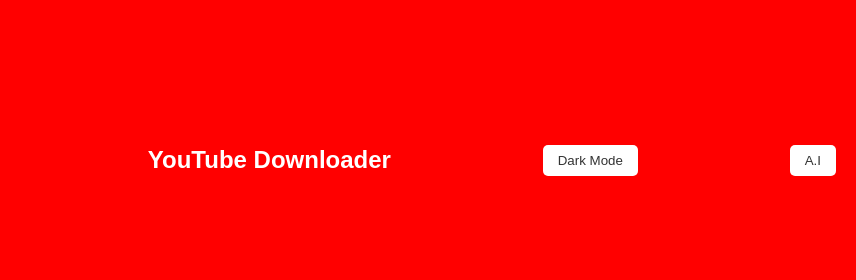
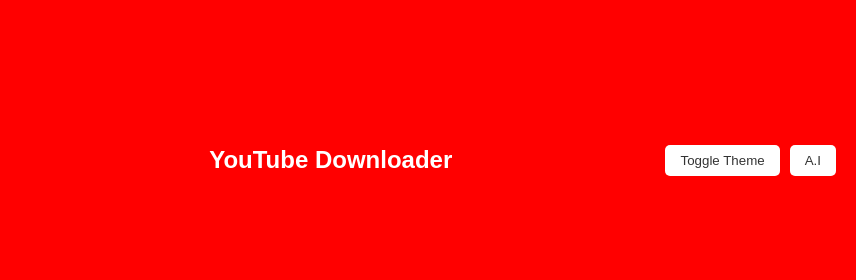
Before and after one commit to Sirian987/aiodl-app, a website: page index.html in a window 1280 px wide. Shown: the top 280 px of the page, 424-1280 px from the left. Drawn offline with Linux system fonts and the light colour scheme.

Commit message:
Update index.html

```diff
--- a/index.html
+++ b/index.html
@@ -121,6 +121,11 @@
       background-color: #121212;
       color: #ffffff;
     }
+.theme-toggle-container {
+      display: flex;
+      align-items: center;
+      gap: 10px;
+}
 .spinner {
   display: none;
   position: fixed;
@@ -267,11 +272,11 @@
 <header>
     <img src="https://upload.wikimedia.org/wikipedia/commons/b/b8/YouTube_Logo_2017.svg" alt="YouTube Logo" class="logo">
     <h1>YouTube Downloader</h1>
-    <button id="themeToggle">Dark Mode</button>
-<button id="message-icon">A.I</button>
+  <div class="theme-toggle-container">
+<button id="theme-toggle" onclick="toggleTheme()">Toggle Theme</button>
+<button id="theme-toggle" onclick="">A.I</button>
 </header>
-
-  <main>
+<main>
     <div class="search-container">
       <input type="text" id="url-input" placeholder="Enter YouTube Video URL...">
       <button onclick="handleURL()">Download by URL</button>
@@ -312,22 +317,24 @@
     const chatInput = document.getElementById("chat-input");
     const chatResponse = document.getElementById("chat-response");
 
-    // Toggle Theme
-    themeToggle.addEventListener("click", () => {
-      body.classList.toggle("dark");
-    });
+function toggleTheme() {
+      document.body.classList.toggle("dark");
+    }
 
     // Open AI Popup
-    messageIcon.addEventListener("click", () => {
-      aiPopup.style.display = "block";
-      overlay.style.display = "block";
-    });
+    function openPopup() {
+      document.getElementById("ai-popup").style.display = "block";
+      document.getElementById("overlay").style.display = "block";
+    }
 
     // Close Popup
     function closePopup() {
-      aiPopup.style.display = "none";
-      overlay.style.display = "none";
+      document.getElementById("ai-popup").style.display = "none";
+      document.getElementById("overlay").style.display = "none";
     }
+
+    // Close Popup
+
 
     // Send Message to AI
     function sendMessage() {
@@ -347,8 +354,7 @@
         chatResponse.textContent = `AI Response to: "${data.result}"`;
       }, 5000);
     }
- </script>
-    <script>
+
     function closeModal() {
       modal.style.display = "none";
       videoPlayer.pause();
```
